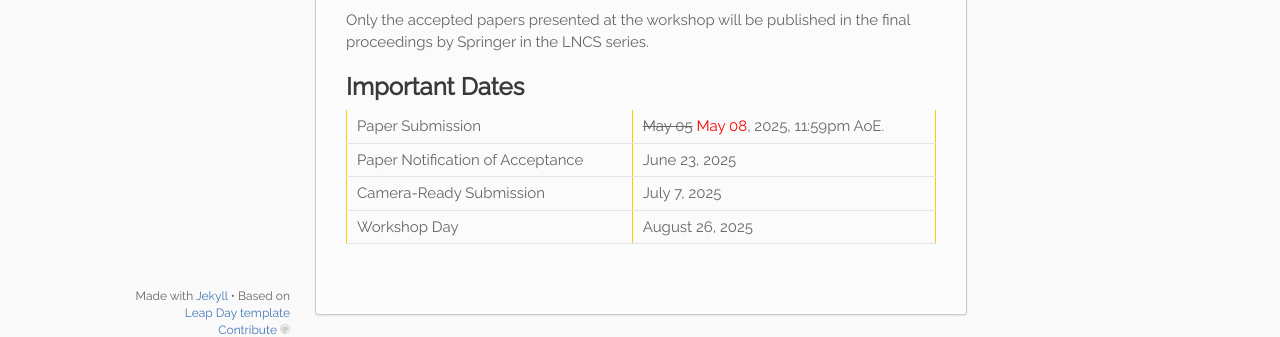
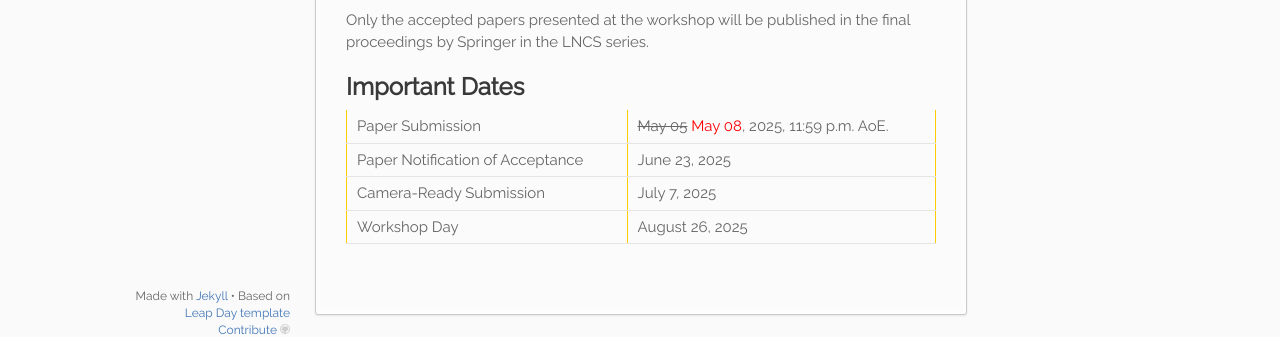
Before and after one commit to pecs-workshop/pecs-workshop.github.io, a Jekyll site: the page built from _2025/03.authors.md, in a window 1280 px wide and 1169 px high. Shown: the part 791-1128 px from the top of the window. Built offline with Jekyll 4.4.1, drawn with Linux system fonts in a browser that asks for light colours.

Commit message:
updated deadline

```diff
--- a/_2025/_important_dates.md
+++ b/_2025/_important_dates.md
@@ -2,7 +2,7 @@
 
 
 |:----------------------------------------------|:---:|
-| Paper Submission                              | ~~May 05~~ <span style="color:red">May 08</span>, 2025, 11:59pm AoE.	|
+| Paper Submission                              | ~~May 05~~ <span style="color:red">May 08</span>, 2025, 11:59 p.m. AoE.	|
 | Paper Notification of Acceptance              | June 23, 2025       	|
 | Camera-Ready Submission                       | July 7, 2025		|
 | Workshop Day                                  | August 26, 2025    	|
```
